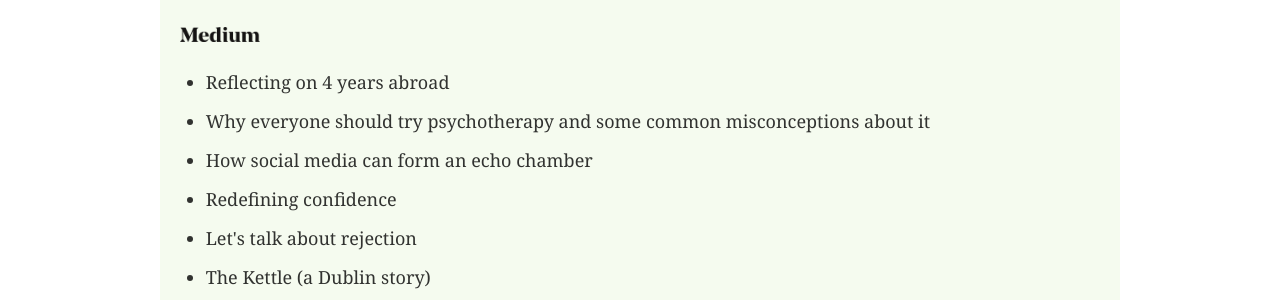
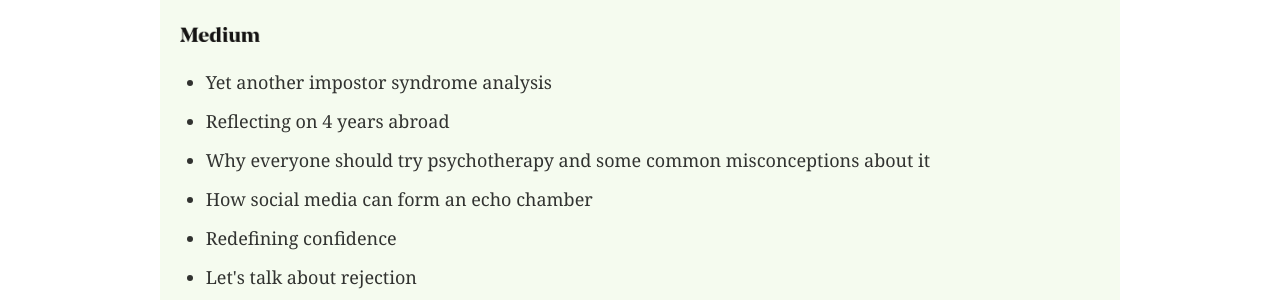
Before and after one commit to siwS/siws-github-io-code, a Gatsby site: page /stories in a window 1280 px wide. Shown: the part 355-655 px from the top of the page. Built offline with nearby package versions, Linux system fonts and the light colour scheme; Gatsby itself is replaced by a stand-in of ours.

Commit message:
Add new blog post

```diff
--- a/src/pages/stories.js
+++ b/src/pages/stories.js
@@ -9,6 +9,10 @@
 const intercomUrl = "https://www.intercom.com/blog"
 
 const mediumPosts = [
+  {
+    url: mediumUrl + "yet-another-imposter-syndrome-analysis-5eab4434877c",
+    title: "Yet another impostor syndrome analysis",
+  },
   {
     url: mediumUrl + "/reflecting-on-4-years-abroad-9f673f44d166",
     title: "Reflecting on 4 years abroad\n",
```
